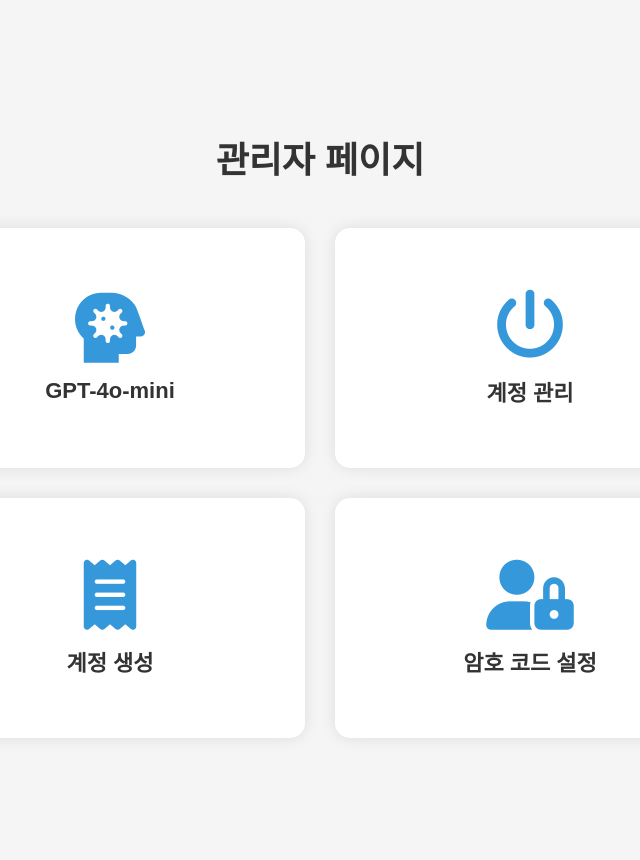
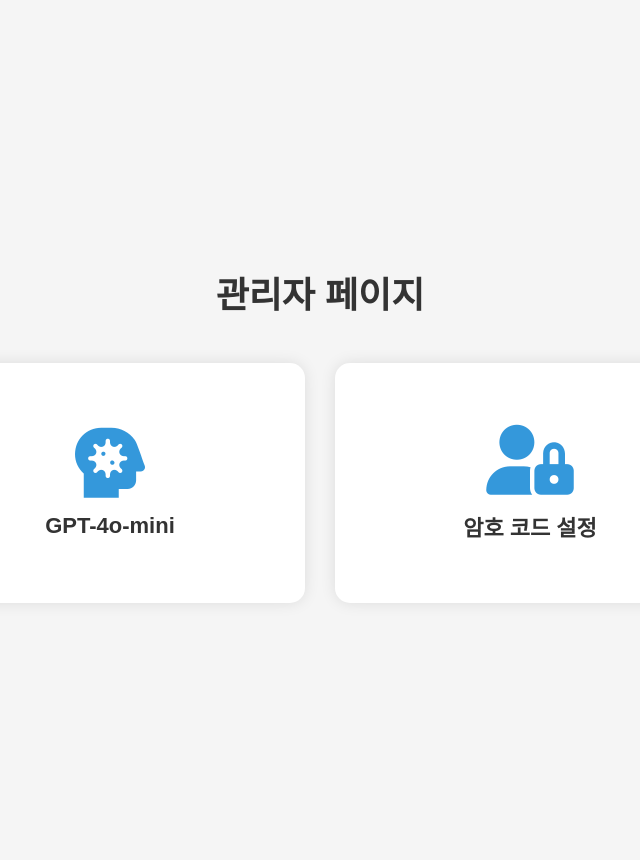
Before and after one commit to soomincd/flask, a Flask app: page /index in a window 1280 px wide. Shown: the whole page, without its empty margins (320-960 px from the left). Run offline with Flask 2, Linux system fonts and the light colour scheme.

Commit message:
Update index.html

```diff
--- a/templates/index.html
+++ b/templates/index.html
@@ -75,15 +75,6 @@
         <a href="https://edmakers-gpt.streamlit.app/" target="_blank" class="box">
             <i class="fa-solid fa-head-side-virus"></i>
             <h3>GPT-4o-mini</h3>
-        </a>
-        <a href="https://edmakers-0804e31d8eb9.herokuapp.com/admin" class="box">
-            <i class="fa-solid fa-power-off"></i>
-            <h3>계정 관리</h3>
-        </a>
-        <a href="https://edmakers-0804e31d8eb9.herokuapp.com/register" class="box">
-            <i class="fa-solid fa-receipt"></i>
-            <h3>계정 생성</h3>
-        </a>
         <a href="https://edmakers-0804e31d8eb9.herokuapp.com/set_code" class="box">
             <i class="fa-solid fa-user-lock"></i>
             <h3>암호 코드 설정</h3>
```
